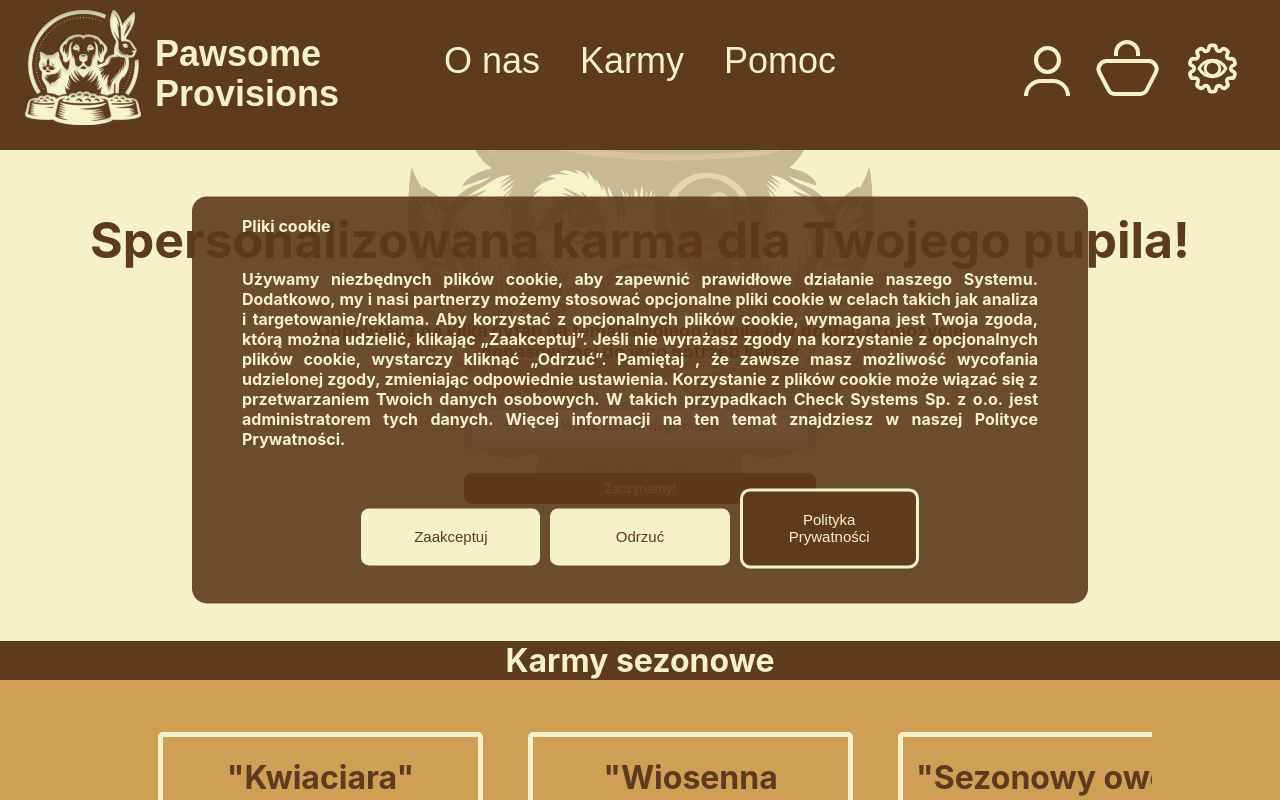
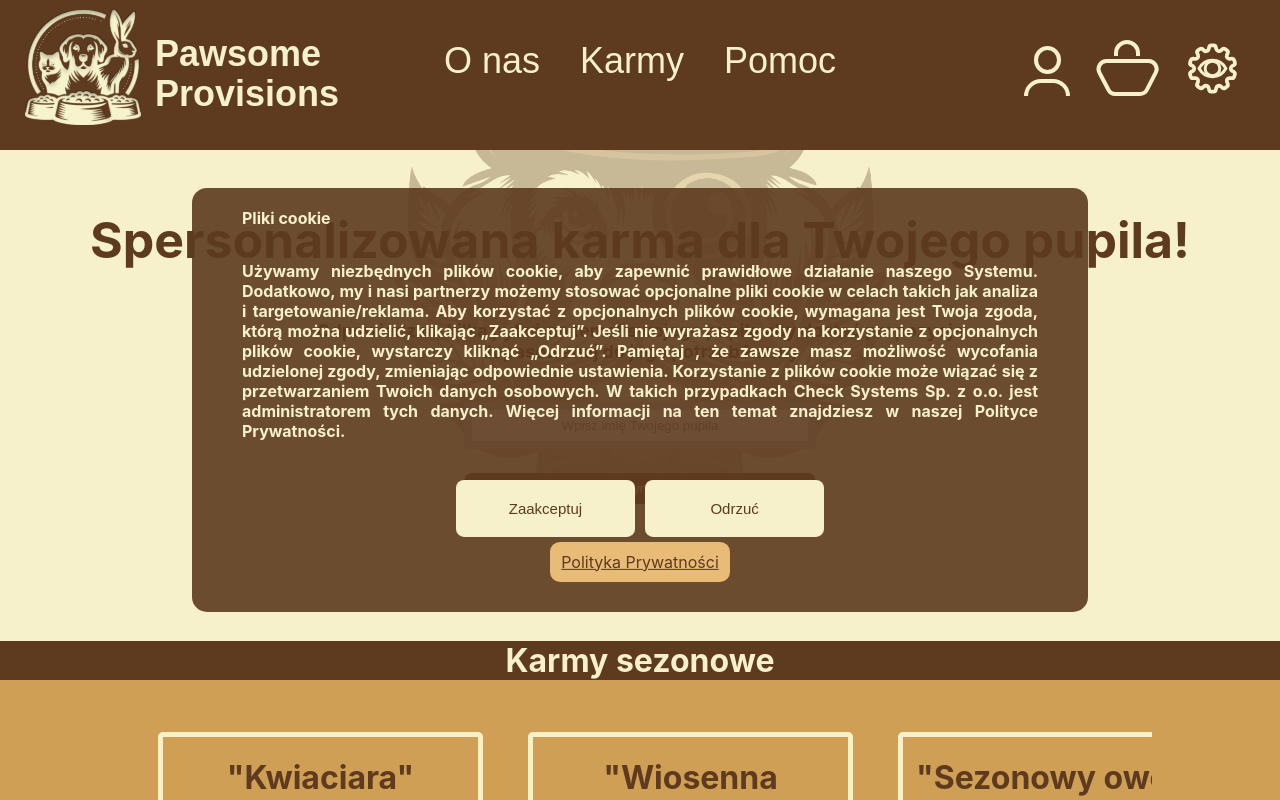
Before and after one commit to Bymbe/GraficyNaNTI, a React (Create React App) app: page / in a window 1280 px wide. Shown: the top 800 px of the page. Built offline with nearby package versions, Linux system fonts and the light colour scheme; a web font is replaced by a local one.

Commit message:
polityka prywatnosci

```diff
--- a/src/Pages/Home.js
+++ b/src/Pages/Home.js
@@ -2,6 +2,8 @@ import React, {useState} from 'react'
 import Pies from "../Assets/piesek.png";
 import Kot from "../Assets/kotek.png";
 import Karma from "../Assets/karma.png";
+import politykaPrywatnosci from "./politykaPrywatnosci.pdf";
+
 import Logo from "../Assets/Logo-Footer.svg";
 import Twitter from "../Assets/Twitter.svg";
 import {Link} from "react-router-dom";
@@ -36,9 +38,12 @@ function Home(props) {
                         danych osobowych. W takich przypadkach Check Systems Sp. z o.o. jest
                         administratorem tych danych. Więcej informacji na ten temat znajdziesz w naszej
                         Polityce Prywatności.</h2>
+
                     <button onClick={CookieFunction}>Zaakceptuj</button>
                     <button onClick={CookieFunction}>Odrzuć</button>
-                    <button onClick={CookieFunction} id="polityka">Polityka Prywatności</button>
+                    <a href={politykaPrywatnosci} target="_blank">Polityka Prywatności</a>
+
+
                     <h1></h1>
                 </div>
             ) : (<div style={{display: "none"}}></div>)}
--- a/src/index.css
+++ b/src/index.css
@@ -952,11 +952,10 @@ Link {
   background: rgba(94, 58, 31, 0.9);
 
   border-radius: 15px;
-
-
-
-  z-index: 10;
-}
+  z-index: 20;
+}
+
+
 
 .Home-cookies h1{
   display: grid;
@@ -979,6 +978,19 @@ Link {
   size: 7px;
   z-index: 10;
 }
+
+.Home-cookies a{
+  display: grid;
+  padding: 10px;
+  border-radius: 10px;
+  margin-bottom: 1%;
+  background: #e8bc76;
+  margin-left: 40%;
+  margin-right: 40%;
+  color:#5E3A1F;
+  font-size: calc(16px + var(--additionaltextsize));
+}
+
 
 .Home-cookies button{
 width: 20%;
```
Also changed, not shown: 1 other file (tests, documents, lock files or other folders).
